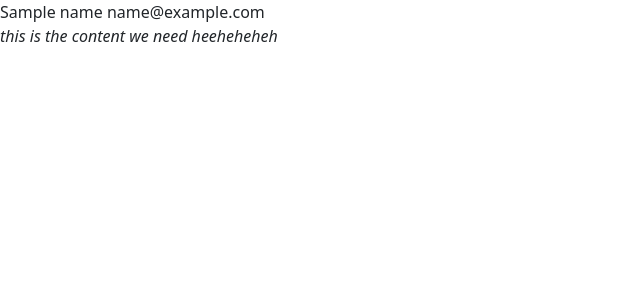
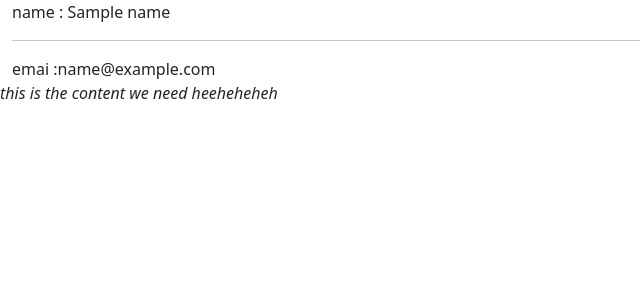
Before and after one commit to EncHawk/Navig8, a Flask app: template templates/home_page.html in a window 1280 px wide. Shown: the top 300 px of the page, without its empty margins (0-640 px from the left). Run offline with Flask 3, Linux system fonts and the light colour scheme; the template is opened without the code that fills it: most values are stand-ins (such as "Sample title", 1, 10 or a date in 2020).

Commit message:
fixed flash messages for the pages. todo: initialise db and fix email error with the db query

```diff
--- a/app.py
+++ b/app.py
@@ -16,23 +16,34 @@ def home():
   return render_template("home_page.html")
 
 
-@app.route("/login" , methods = ["POST", "GET"])
+@app.route("/login", methods=["POST", "GET"])
 def login():
-  if request.method == "POST":
-    usr_nm = request.form["user_name"]
-    usr_email= request.form["user_email"]
-    session.permanent=True
-    session["user_name"] = usr_nm
-    session["user_email"] = usr_email
-    if usr_nm in session:
-      flash(f"user already exists under the name: {usr_nm} and email: {usr_email}")
-      return render_template("home_page.html", name=usr_nm , email=usr_email)
+    if request.method == "POST":
+        usr_nm = request.form["user_name"]
+        usr_email = request.form["user_email"]
 
-    return render_template("display.html", name=usr_nm , email=usr_email)
+        # Check if user is already in session
+        if "user_name" in session:
+            flash(f"User {usr_nm} is already logged in!", "warning")
+            return render_template("home_page.html", name=usr_nm, email=usr_email)
 
-  else:
-    flash("user logged out or does not exist in current session")
-    return render_template("form.html")
+        # Store user information in session
+        session["user_name"] = usr_nm
+        session["user_email"] = usr_email
+
+        # Redirect to display page
+        flash(f"Welcome, {usr_nm}!", "success")
+        return render_template("display.html", name=usr_nm, email=usr_email)
+
+    else:  # GET method
+        # If user is already in session, redirect to home page
+        if "user_name" in session:
+            usr_nm = session["user_name"]
+            flash(f"Welcome back, {usr_nm}!", "info")
+            return render_template("home_page.html", name=usr_nm)
+
+        # No active session, show login form
+        return render_template("form.html")
 
 @app.route("/logout")
 def logout():
--- a/templates/base.html
+++ b/templates/base.html
@@ -13,7 +13,7 @@
 
 
   <body>
-    <div class="header">
+    <div class="container-fluid header" >
       {%block user_login%} {%endblock%}
     </div>
 
--- a/templates/home_page.html
+++ b/templates/home_page.html
@@ -6,6 +6,12 @@
 "https://media.geeksforgeeks.org/wp-content/cdn-uploads/gfg_200X200.png"
         type="image/x-icon" />{%endblock%}
 
-{%block user_login%} {{name}} {{email}} {%endblock%}
+{%block user_login%}
+
+name : {{name}}
+<hr color="red">
+emai :{{email}}
+
+{%endblock%}
 
 {%block content%} <i>this is the content we need heeheheheh</i> {%endblock%}
```
Also changed, not shown: templates/form.html (+16 -2 lines).
